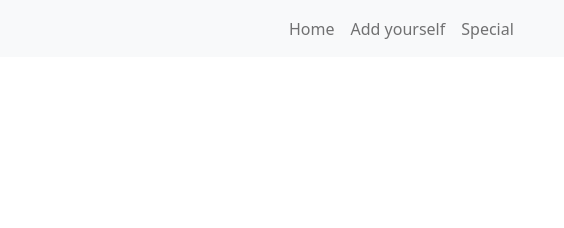
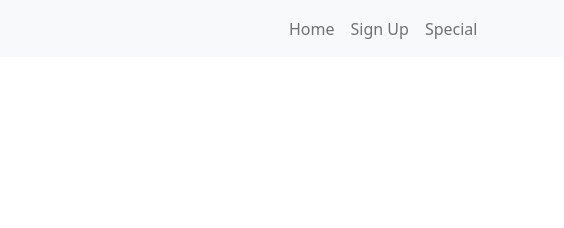
Before and after one commit to SamuelJeyachandran/Coding-never-ends, a plain HTML site: page game/index.html in a window 1280 px wide. Shown: the full height of the page, 301-865 px from the left. Drawn offline with nearby package versions, Linux system fonts and the light colour scheme; files whose address does not match are found by name.

Commit message:
fixed sign up bug

```diff
--- a/game/index.html
+++ b/game/index.html
@@ -37,7 +37,7 @@
             <div class="collapse navbar-collapse" id="navbarNavAltMarkup">
                 <div class="navbar-nav">
                   <a class="nav-link"href="/favourite">Home</a>
-                  <a class="nav-link" href="/favourite/add">Add yourself</a>
+                  <a class="nav-link" href="/favourite/signup">Sign Up</a>
                   <a class="nav-link" href="/favourite/special">Special</a>
                 </div>
             </div>
```
